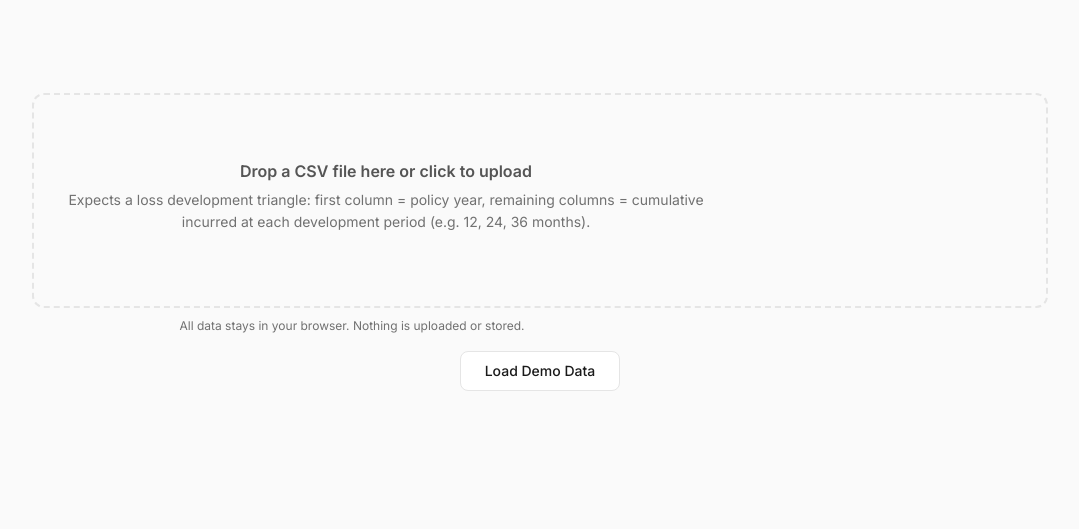
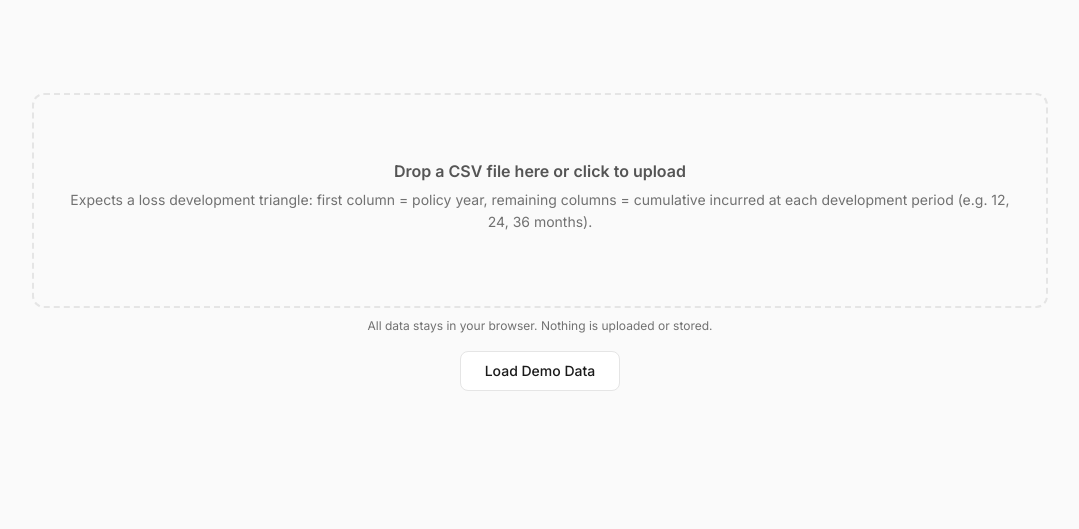
Before and after one commit to nealpathak/nealpathak.github.io, a plain HTML site: page risk-analytics/ibnr-estimator/index.html in a window 1280 px wide. Shown: the part 271-800 px from the top of the page, without its empty margins (100-1179 px from the left). Drawn offline with nearby package versions, Linux system fonts and the light colour scheme.

Commit message:
Remove max-width from upload zone text
Allow text inside the upload zone to span full width by removing the max-width constraint. Adds `.upload-zone p { max-width: none; }` and sets `max-width: none` on `.upload-zone__hint` so paragraph and hint text won't be unnecessarily constrained or clipped.

```diff
--- a/risk-analytics/ibnr-estimator/index.html
+++ b/risk-analytics/ibnr-estimator/index.html
@@ -41,6 +41,10 @@
       margin-bottom: var(--space-xs);
     }
 
+    .upload-zone p {
+      max-width: none;
+    }
+
     .upload-zone__hint {
       font-size: var(--text-sm);
       color: var(--color-text-tertiary);
@@ -60,6 +64,7 @@
       color: var(--color-text-tertiary);
       margin-top: var(--space-sm);
       text-align: center;
+      max-width: none;
     }
 
     .demo-btn {
```
